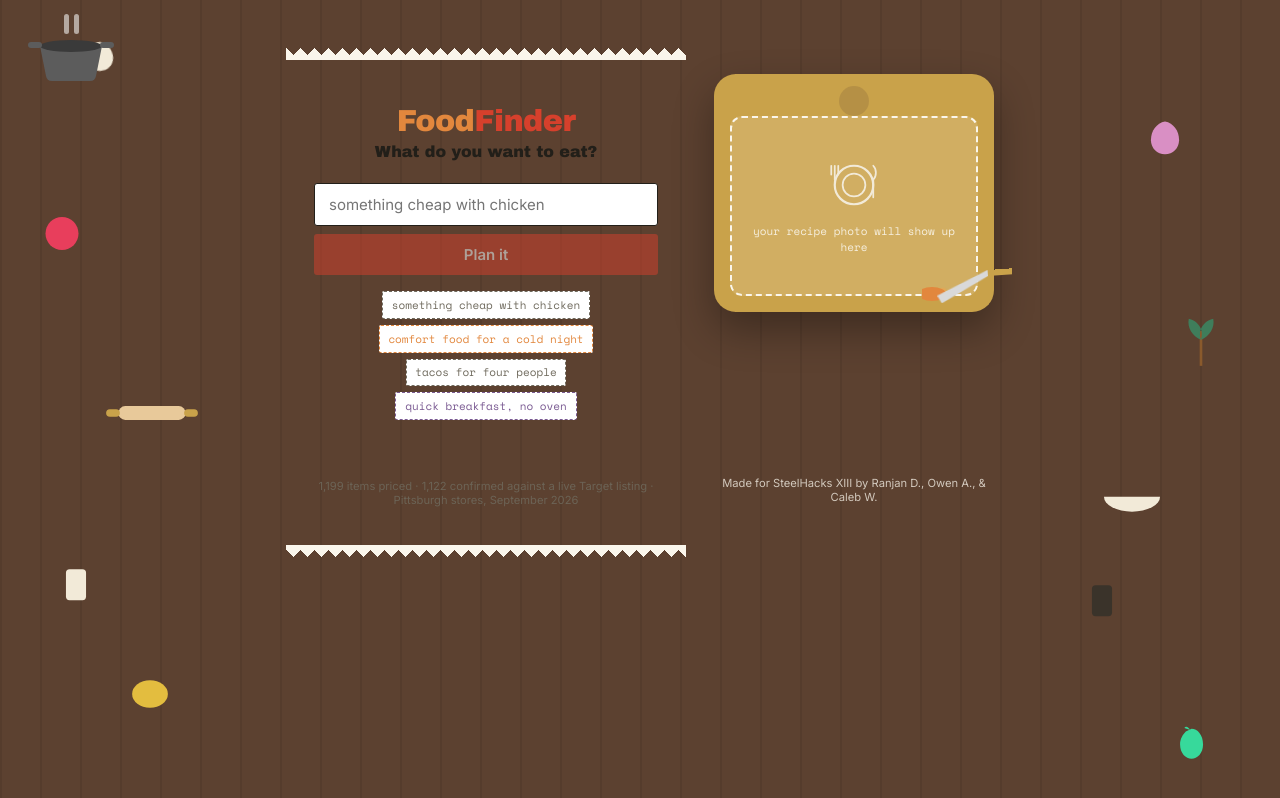
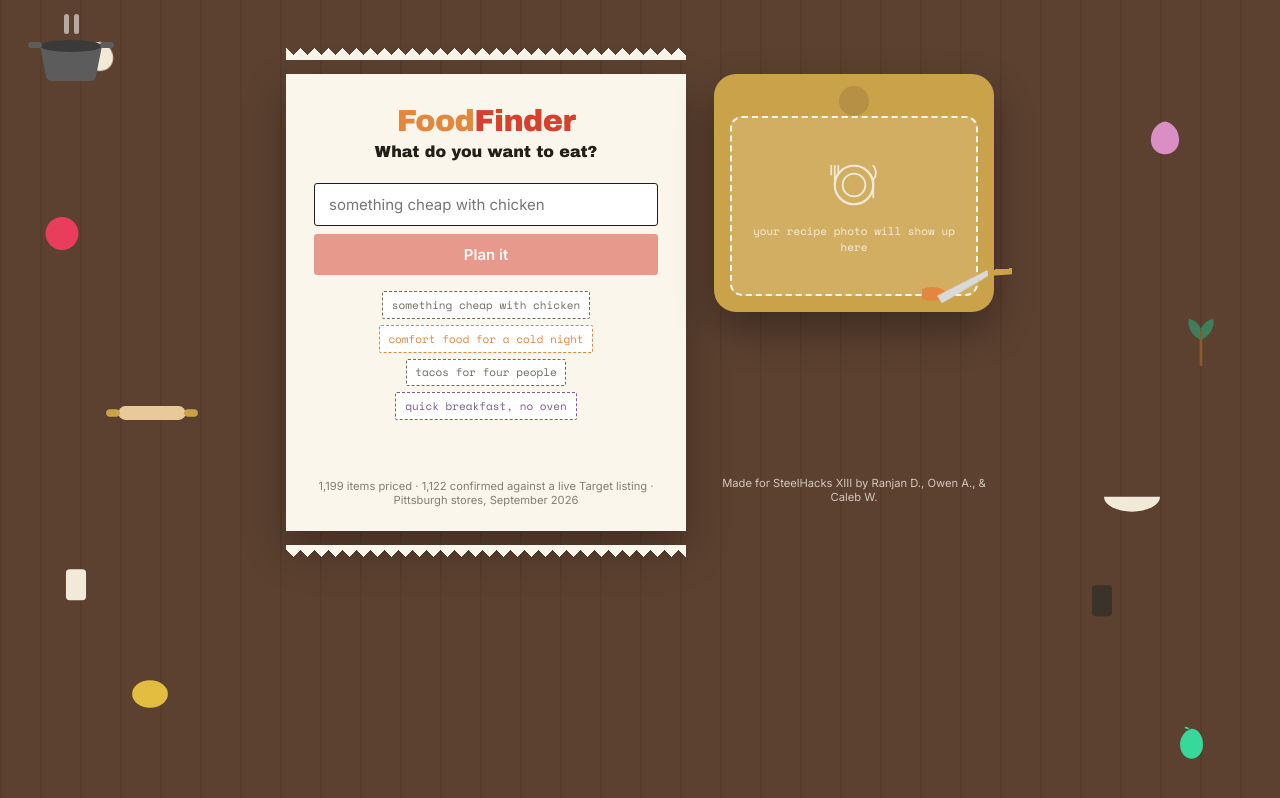
Before and after one commit to owen-ipc/FoodFinder, a Next.js app in the folder web/: page / in a window 1280 px wide. Built offline with nearby package versions, Linux system fonts and the light colour scheme.

Commit message:
Add align-self property to paperBackdrop class

```diff
--- a/web/app/globals.css
+++ b/web/app/globals.css
@@ -150,6 +150,7 @@ body {
    split into separate cells (one per recipe, so photos can line up). */
 .paperBackdrop {
   grid-column: 1;
+  align-self: stretch;
   background: var(--paper);
   box-shadow: 0 18px 40px rgba(0, 0, 0, 0.28);
   z-index: 0;
```
